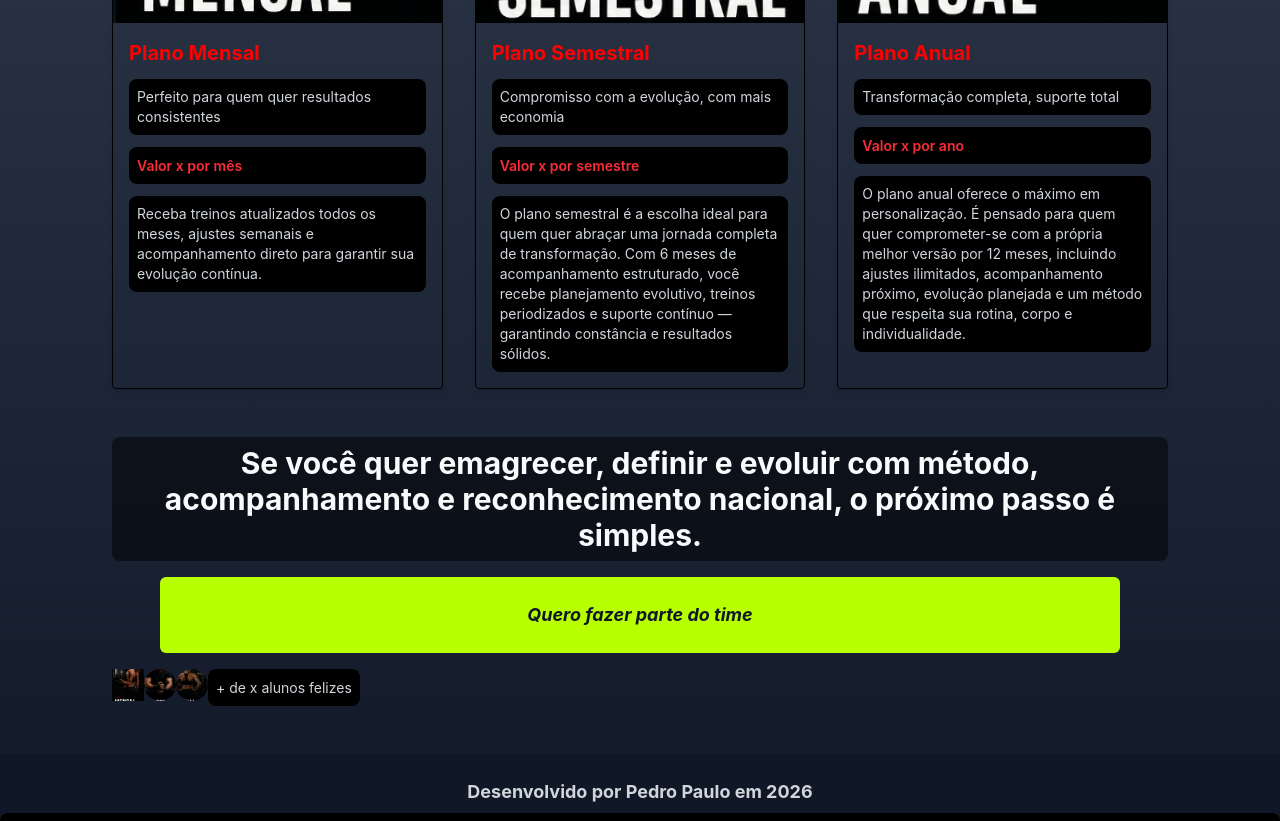
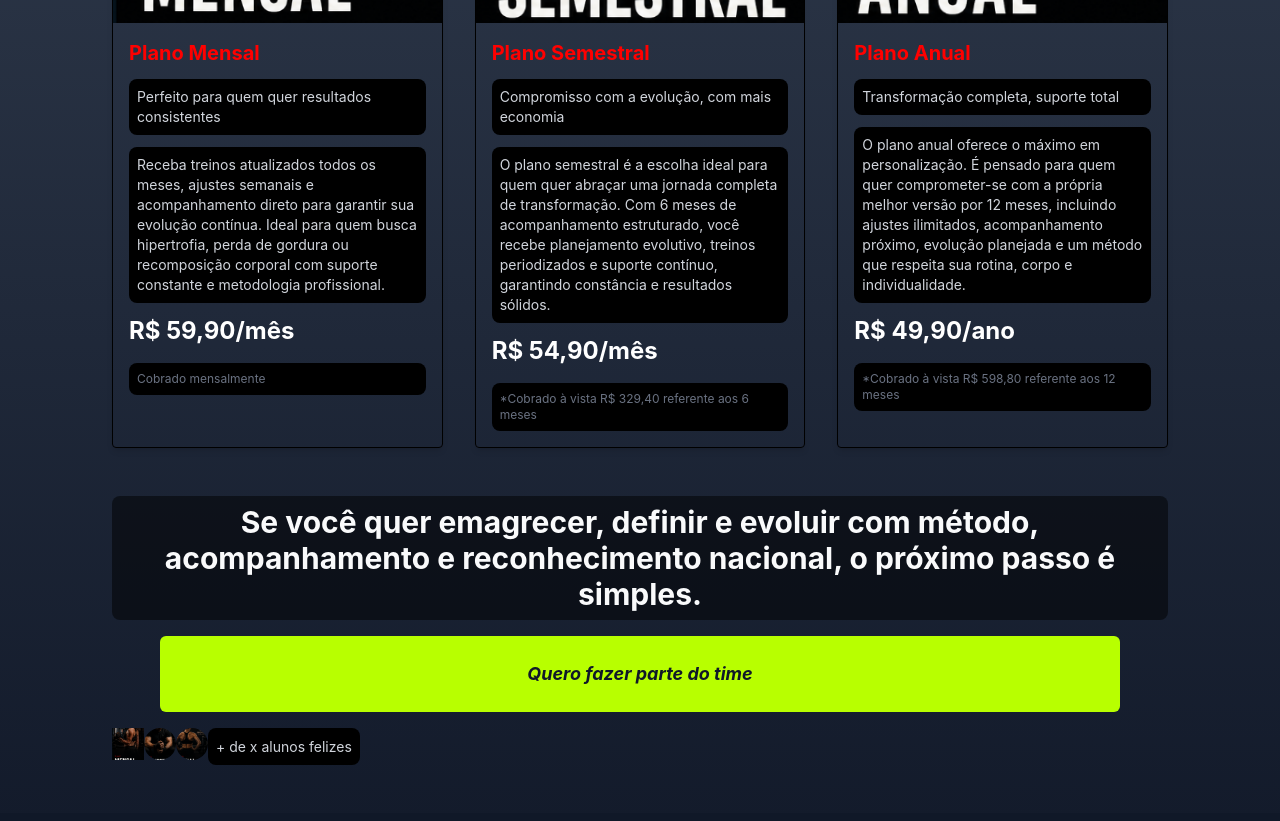
Before and after one commit to P3dr0PRR/personal_lp, a React (Vite) app: page /portfolio in a window 1280 px wide. Shown: the part 1940-2761 px from the top of the page. Built offline with nearby package versions, Linux system fonts and the light colour scheme.

Commit message:
refactor(Planos): standardize card structure and fix pricing display

```diff
--- a/src/pages/PortifolioHome/Planos.tsx
+++ b/src/pages/PortifolioHome/Planos/Planos.tsx
@@ -1,20 +1,22 @@
-import Mensal from "../../assets/Mensal.png";
-import Semestral from "../../assets/Semestral.png";
-import Anual from "../../assets/Anual.png";
+import Mensal from "../../../assets/Mensal.png";
+import Semestral from "../../../assets/Semestral.png";
+import Anual from "../../../assets/Anual.png";
+
+import { PlanosData } from "./PlanosData";
 
 export function Planos() {
   return (
     <section className="sections-appear sections mt-12">
       <div className="conteudo space-y-3 ">
         <p className="font-bold text-xl">Planos acessíveis</p>
-        <h2 >
+        <h2>
           Escolha o plano ideal para o seu momento e comece agora a treinar com
           a consultoria eleita a melhor do ano.
         </h2>
         <div className="grid grid-cols-1 md:grid-cols-2 lg:grid-cols-3 gap-8 mt-12">
           <div className="h-full">
             <div className="border rounded-sm shadow-md h-full flex flex-col">
-              <div className="w-full aspect-[3/4] overflow-hidden">
+              <div className="w-full aspect-3/4 overflow-hidden">
                 <img
                   src={Mensal}
                   alt="Plano Mensal"
@@ -27,10 +29,18 @@ export function Planos() {
                 <p className="text-gray-300 text-sm">
                   Perfeito para quem quer resultados consistentes
                 </p>
-                <p className="font-semibold text-red-500">Valor x por mês</p>
                 <p className="text-gray-300 text-sm">
                   Receba treinos atualizados todos os meses, ajustes semanais e
                   acompanhamento direto para garantir sua evolução contínua.
+                  Ideal para quem busca hipertrofia, perda de gordura ou
+                  recomposição corporal com suporte constante e metodologia
+                  profissional.
+                </p>
+                <span className="text-2xl font-bold text-white">
+                  R$ {PlanosData.Mensal.preçoMensal}/mês
+                </span>
+                <p className="text-xs text-gray-500 mt-1">
+                  {PlanosData.Mensal.totalLabelMensal}
                 </p>
               </div>
             </div>
@@ -38,7 +48,7 @@ export function Planos() {
 
           <div className="h-full">
             <div className="border rounded-sm shadow-md h-full flex flex-col">
-              <div className="w-full aspect-[3/4] overflow-hidden">
+              <div className="w-full aspect-3/4 overflow-hidden">
                 <img
                   src={Semestral}
                   alt="Plano Semestral"
@@ -51,15 +61,19 @@ export function Planos() {
                 <p className="text-gray-300 text-sm">
                   Compromisso com a evolução, com mais economia
                 </p>
-                <p className="font-semibold text-red-500">
-                  Valor x por semestre
-                </p>
+
                 <p className="text-gray-300 text-sm">
                   O plano semestral é a escolha ideal para quem quer abraçar uma
                   jornada completa de transformação. Com 6 meses de
                   acompanhamento estruturado, você recebe planejamento
-                  evolutivo, treinos periodizados e suporte contínuo —
-                  garantindo constância e resultados sólidos.
+                  evolutivo, treinos periodizados e suporte contínuo, garantindo
+                  constância e resultados sólidos.
+                </p>
+                <span className="text-2xl font-bold text-white">
+                  R$ {PlanosData.Semestral.preçoSemestral}/mês
+                </span>
+                <p className="text-xs text-gray-500 mt-1">
+                  {PlanosData.Semestral.totalLabelSemestral}
                 </p>
               </div>
             </div>
@@ -67,7 +81,7 @@ export function Planos() {
 
           <div className="h-full">
             <div className="border rounded-sm shadow-md h-full flex flex-col">
-              <div className="w-full aspect-[3/4] overflow-hidden">
+              <div className="w-full aspect-3/4 overflow-hidden">
                 <img
                   src={Anual}
                   alt="Plano Anual"
@@ -80,13 +94,19 @@ export function Planos() {
                 <p className="text-gray-300 text-sm">
                   Transformação completa, suporte total
                 </p>
-                <p className="font-semibold text-red-500">Valor x por ano</p>
+
                 <p className="text-gray-300 text-sm">
                   O plano anual oferece o máximo em personalização. É pensado
                   para quem quer comprometer-se com a própria melhor versão por
                   12 meses, incluindo ajustes ilimitados, acompanhamento
                   próximo, evolução planejada e um método que respeita sua
                   rotina, corpo e individualidade.
+                </p>
+                <span className="text-2xl font-bold text-white">
+                  R$ {PlanosData.Anual.preçoAnual}/ano
+                </span>
+                <p className="text-xs text-gray-500 mt-1">
+                  {PlanosData.Anual.totalLabelAnual}
                 </p>
               </div>
             </div>
--- /dev/null
+++ b/src/pages/PortifolioHome/Planos/PlanosData.ts
@@ -0,0 +1,14 @@
+export const PlanosData = {
+  Mensal: {
+    preçoMensal: "59,90",
+    totalLabelMensal: "Cobrado mensalmente",
+  },
+  Semestral: {
+    preçoSemestral: "54,90",
+    totalLabelSemestral: "*Cobrado à vista R$ 329,40 referente aos 6 meses",
+  },
+  Anual: {
+    preçoAnual: "49,90",
+    totalLabelAnual: "*Cobrado à vista R$ 598,80 referente aos 12 meses",
+  },
+};
--- a/src/pages/PortifolioHome/PortifolioHome.tsx
+++ b/src/pages/PortifolioHome/PortifolioHome.tsx
@@ -1,15 +1,18 @@
 import Menubg from "../../assets/personal.jpg";
 import { Hero } from "./Hero";
 import { Projetos } from "./Projetos/Projetos";
-import {Sobre} from "./Sobre";
-import { Planos } from "./Planos";
+import { Sobre } from "./Sobre";
+import { Planos } from "./Planos/Planos";
 import { Message } from "./Message";
 import { PortifolioFooter } from "./PortifolioFooter";
 
 export function PortifolioHome() {
   return (
-    <section id="Portfolio" className=" bg-linear-to-b from-gray-900 via-gray-700 to-gray-900">
-      <div className="w-full h-[500px] relative">
+    <section
+      id="Portfolio"
+      className=" bg-linear-to-b from-gray-900 via-gray-700 to-gray-900"
+    >
+      <div className="w-full h-125 relative">
         <img
           src={Menubg}
           alt="Personal"
```
